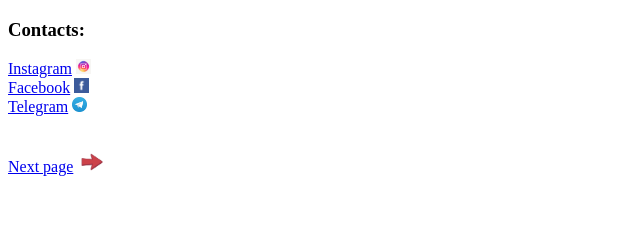
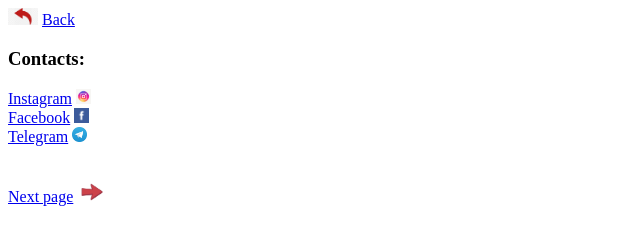
Before and after one commit to anylylina/Introverts, a plain HTML site: page HTML task/pages/contacts.html in a window 1280 px wide. Shown: the whole page, without its empty margins (0-640 px from the left). Drawn offline with Linux system fonts and the light colour scheme.

Commit message:
added new text 1

```diff
--- a/HTML task/pages/contacts.html
+++ b/HTML task/pages/contacts.html
@@ -14,6 +14,9 @@
 
 
 <div>
+    <img src="/HTML task/img/images (1).jpeg" alt="back" width="30" >
+    <a href="/HTML task/pages/index.html">Back</a>
+
     <h3>Contacts:</h3>
 
     <a href="https://www.instagram.com/any.lialina/?hl=ru">Instagram</a>
```
Also changed, not shown: HTML task/pages/gallery.html (+2 -1 lines), HTML task/img/images (1).jpeg (added), HTML task/pages/img/2111463.png (deleted), HTML task/pages/img/5968764.png (deleted), HTML task/pages/img/5968804.png (deleted), HTML task/pages/img/IMG_2615.JPG (deleted), HTML task/pages/img/IMG_3517.JPG (deleted), HTML task/pages/img/IMG_6255.JPG (deleted), HTML task/pages/img/depositphotos_234673094-stock-illustration-black-arrow-icon-white-background.jpg (deleted), 4 other files.
